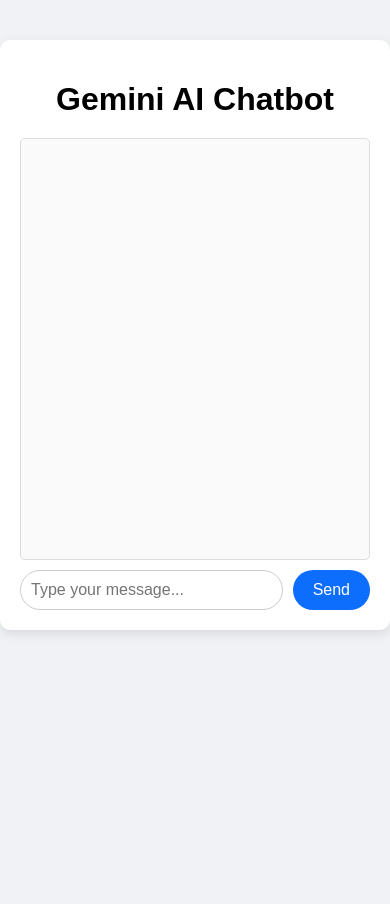
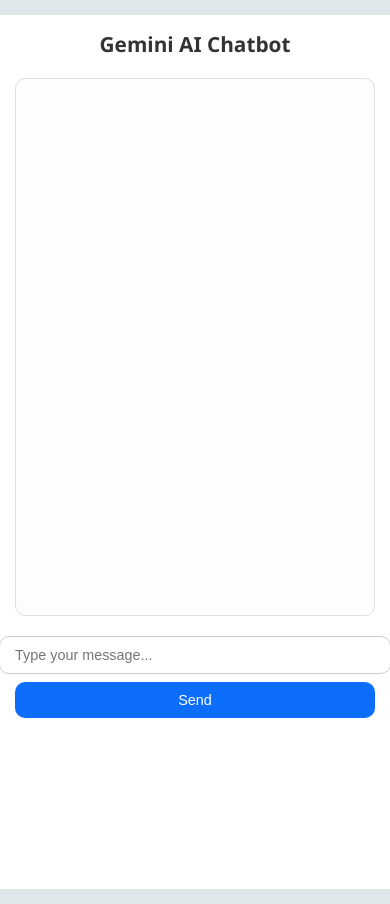
Before and after one commit to aldirifaldisaputra/submission, a website: page public/index.html in a window 390 px wide. Before the commit the page ends 844 px from the top, so only its background shows below. Drawn offline with Linux system fonts and the light colour scheme.

```diff
--- a/public/style.css
+++ b/public/style.css
@@ -1,77 +1,202 @@
+/* General Reset & Base Styles */
 body {
-  font-family: Arial, sans-serif;
-  background-color: #f0f2f5;
+  font-family: 'Segoe UI', Roboto, 'Helvetica Neue', Arial, sans-serif; /* More modern font stack */
+  background-color: #e0e7eb; /* Softer background color */
   margin: 0;
   padding: 0;
+  display: flex; /* Use flexbox for body to center content vertically/horizontally */
+  justify-content: center;
+  align-items: center;
+  min-height: 100vh; /* Full viewport height */
+  box-sizing: border-box; /* Include padding and border in the element's total width and height */
 }
 
+/* Container for the chat application */
 .container {
   max-width: 600px;
-  margin: 40px auto;
+  width: 90%; /* Responsive width */
   background: #fff;
-  padding: 20px;
-  border-radius: 10px;
-  box-shadow: 0 4px 12px rgba(0, 0, 0, 0.1);
+  padding: 25px; /* Slightly more padding */
+  border-radius: 15px; /* Softer corners */
+  box-shadow: 0 8px 25px rgba(0, 0, 0, 0.15); /* More prominent shadow */
+  display: flex; /* Use flexbox for internal layout */
+  flex-direction: column;
+  gap: 20px; /* Space between elements */
+}
+
+/* Header styling */
+header {
+  text-align: center;
 }
 
 h1 {
-  text-align: center;
-  margin-bottom: 20px;
+  color: #333;
+  margin: 0; /* Remove default margin */
+  font-size: 1.8em; /* Slightly larger heading */
 }
 
+/* Chat Box Styling */
 .chat-box {
-  height: 400px;
+  height: 450px; /* Slightly increased height */
   overflow-y: auto;
-  padding: 10px;
-  border: 1px solid #ddd;
-  border-radius: 5px;
-  background-color: #fafafa;
-  margin-bottom: 10px;
+  padding: 15px; /* More padding */
+  border: 1px solid #e0e0e0; /* Lighter border */
+  border-radius: 10px; /* Softer corners */
+  background-color: #fdfdfd; /* Slightly off-white background */
+  display: flex; /* Use flexbox for messages */
+  flex-direction: column; /* Stack messages vertically */
+  gap: 10px; /* Space between messages */
 }
 
+/* Custom Scrollbar (Webkit browsers) */
+.chat-box::-webkit-scrollbar {
+  width: 8px;
+}
+
+.chat-box::-webkit-scrollbar-track {
+  background: #f1f1f1;
+  border-radius: 10px;
+}
+
+.chat-box::-webkit-scrollbar-thumb {
+  background: #888;
+  border-radius: 10px;
+}
+
+.chat-box::-webkit-scrollbar-thumb:hover {
+  background: #555;
+}
+
+/* Message Bubble Styling */
 .message {
-  margin: 8px 0;
-  padding: 8px 12px;
-  border-radius: 20px;
+  padding: 10px 15px; /* More padding inside bubbles */
+  border-radius: 20px; /* Rounded corners for bubbles */
   max-width: 80%;
-  display: inline-block;
+  word-wrap: break-word; /* Prevent long words from overflowing */
+  line-height: 1.4; /* Better readability */
+  box-shadow: 0 2px 5px rgba(0, 0, 0, 0.08); /* Subtle shadow for bubbles */
 }
 
 .message.user {
-  background-color: #d1e7ff;
-  float: right;
-  text-align: right;
+  background-color: #0d6efd; /* Primary blue for user messages */
+  color: white; /* White text for user messages */
+  align-self: flex-end; /* Aligns this item to the end (right) of the flex container */
+  border-bottom-right-radius: 5px; /* Slightly less rounded on the bottom right for user */
 }
 
 .message.bot {
-  background-color: #dff6dd;
-  float: left;
-  text-align: left;
+  background-color: #f0f0f0; /* Light gray for bot messages */
+  color: #333; /* Dark text for bot messages */
+  align-self: flex-start; /* Aligns this item to the start (left) of the flex container */
+  border-bottom-left-radius: 5px; /* Slightly less rounded on the bottom left for bot */
 }
 
+.message.error {
+  background-color: #ffdddd;
+  color: #cc0000;
+  border: 1px solid #cc0000;
+}
+
+/* Form Styling */
 form {
   display: flex;
   gap: 10px;
+  align-items: center; /* Align items vertically in the center */
 }
 
 input[type="text"] {
   flex: 1;
-  padding: 10px;
-  border-radius: 20px;
+  padding: 12px 18px; /* More padding */
+  border-radius: 25px; /* More rounded input */
   border: 1px solid #ccc;
-  font-size: 16px;
+  font-size: 1em;
+  outline: none; /* Remove default outline */
+  transition: border-color 0.2s ease-in-out, box-shadow 0.2s ease-in-out; /* Smooth transition */
+}
+
+input[type="text"]:focus {
+  border-color: #0d6efd; /* Highlight on focus */
+  box-shadow: 0 0 0 3px rgba(13, 110, 253, 0.25); /* Subtle focus ring */
 }
 
 button {
-  padding: 10px 20px;
+  padding: 12px 25px; /* More padding */
   border: none;
   background-color: #0d6efd;
   color: white;
-  border-radius: 20px;
-  font-size: 16px;
+  border-radius: 25px; /* More rounded button */
+  font-size: 1em;
   cursor: pointer;
+  transition: background-color 0.2s ease-in-out, transform 0.1s ease-in-out; /* Smooth transitions */
 }
 
 button:hover {
   background-color: #0b5ed7;
+  transform: translateY(-1px); /* Slight lift effect */
 }
+
+button:active {
+  background-color: #0a58ca;
+  transform: translateY(0); /* Reset on click */
+}
+
+/* Responsive adjustments */
+@media (max-width: 768px) {
+  .container {
+    margin: 15px auto;
+    padding: 20px;
+    width: 95%; /* Take more width on smaller screens */
+  }
+
+  h1 {
+    font-size: 1.5em;
+  }
+
+  .chat-box {
+    height: 60vh; /* Use viewport height for chat box on smaller screens */
+    min-height: 300px; /* Ensure a minimum height */
+  }
+
+  input[type="text"],
+  button {
+    font-size: 0.9em;
+    padding: 10px 15px;
+  }
+}
+
+@media (max-width: 480px) {
+  .container {
+    border-radius: 0; /* Full width on very small screens, no border radius */
+    box-shadow: none; /* No shadow on very small screens */
+    padding: 15px;
+    width: 100%;
+    min-height: 100vh; /* Take full height on very small screens */
+  }
+
+  body {
+    align-items: flex-start; /* Align to top on very small screens */
+  }
+
+  h1 {
+    font-size: 1.3em;
+  }
+
+  form {
+    flex-direction: column; /* Stack input and button vertically */
+    gap: 8px;
+  }
+
+  input[type="text"] {
+    width: 100%; /* Full width input */
+    border-radius: 10px;
+  }
+
+  button {
+    width: 100%; /* Full width button */
+    border-radius: 10px;
+  }
+
+  .message {
+    max-width: 90%; /* Allow messages to take more width */
+  }
+}
```
Also changed, not shown: index.js (+13 -3 lines).
